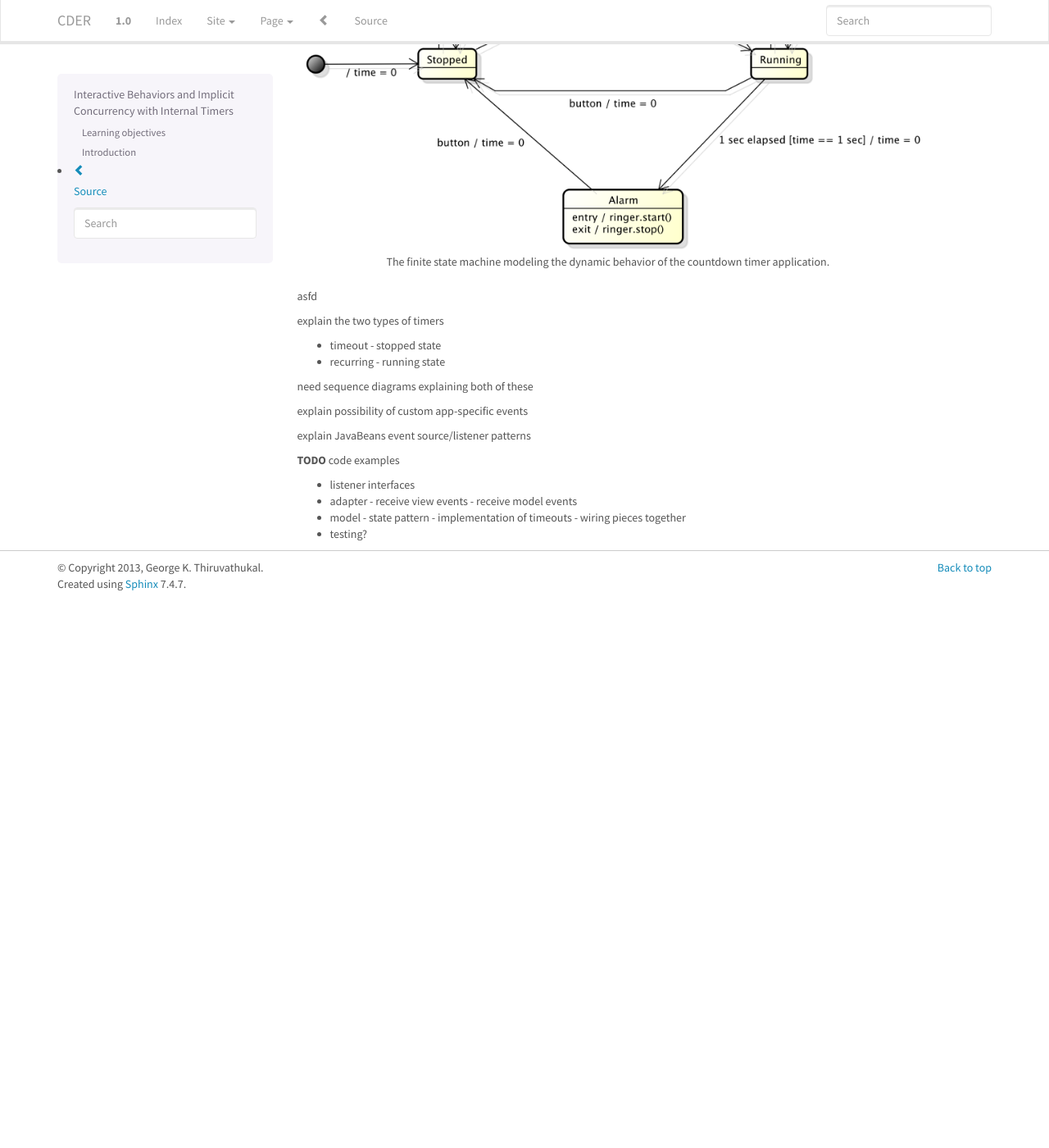
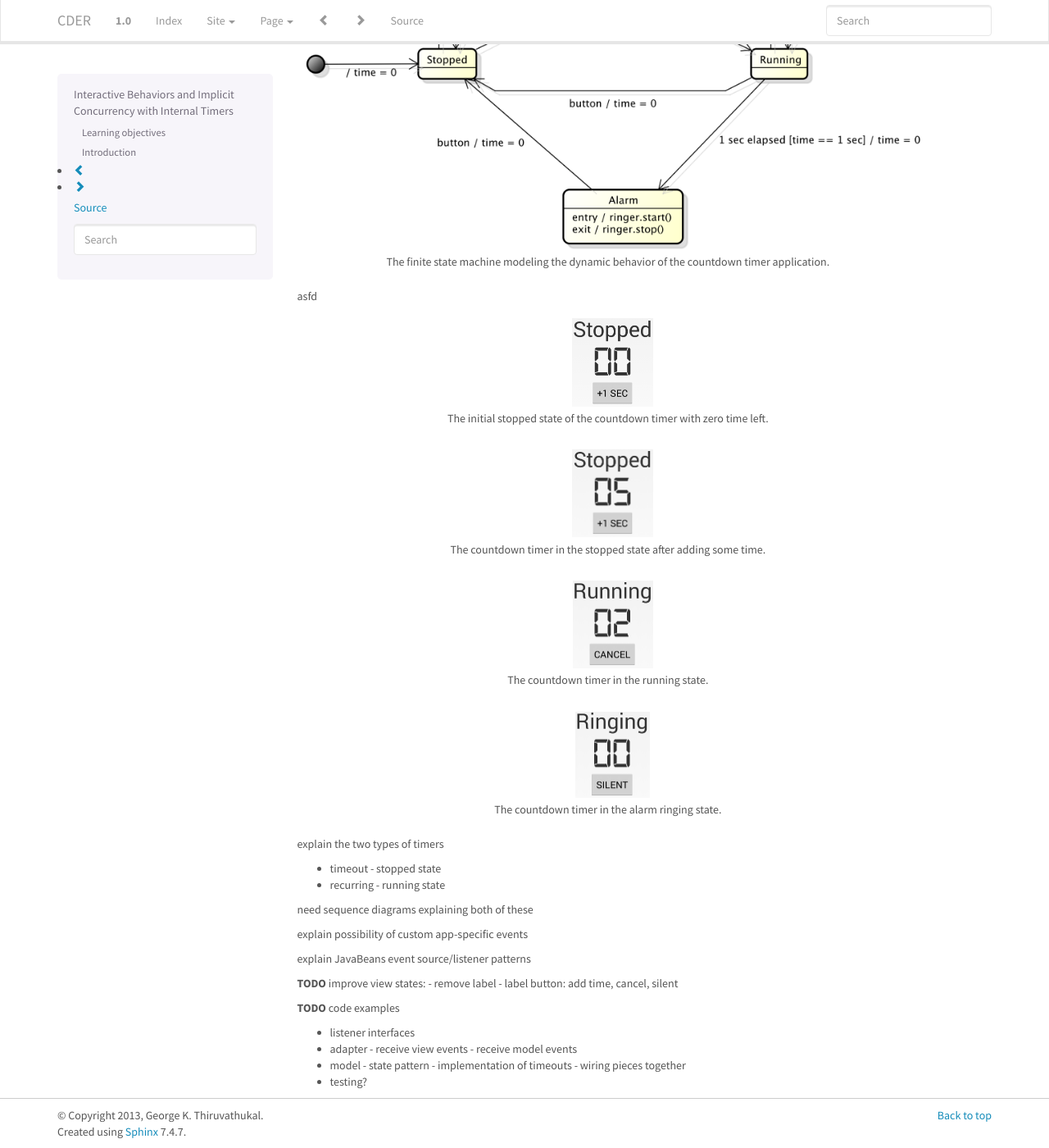
Before and after one commit to LoyolaChicagoBooks/cder, a Sphinx documentation site: the page built from source/timers.rst, in a window 1280 px wide and 1400 px high, scrolled down 2454 px. Shown: the whole window at 82% size. Built offline with Sphinx 7.4.7, drawn with Linux system fonts in a browser that asks for light colours; pages that are not in the unit, such as notebooks, are missing from menus; before the commit the page ends 3186 px from its top, so only the background shows below that.

Commit message:
added countdown timer view state images

```diff
--- a/source/timers.rst
+++ b/source/timers.rst
@@ -61,6 +61,31 @@ asdf
 
 asfd
 
+.. figure:: images/CountdownTimerStoppedZero.png
+   :alt: Countdown Timer stopped state with zero time
+   :scale: 50%
+
+   The initial stopped state of the countdown timer with zero time left.
+
+.. figure:: images/CountdownTimerStoppedNonzero.png
+   :alt: Countdown Timer stopped state with zero time
+   :scale: 50%
+
+   The countdown timer in the stopped state after adding some time.
+
+.. figure:: images/CountdownTimerRunning.png
+   :alt: Countdown Timer stopped state with zero time
+   :scale: 50%
+
+   The countdown timer in the running state.
+
+.. figure:: images/CountdownTimerRinging.png
+   :alt: Countdown Timer in the alarm state
+   :scale: 50%
+
+   The countdown timer in the alarm ringing state.
+
+
 explain the two types of timers
 
 - timeout - stopped state
@@ -74,6 +99,10 @@ explain possibility of custom app-specific events
 explain JavaBeans event source/listener patterns
 
 
+**TODO** improve view states:
+- remove label
+- label button: add time, cancel, silent
+
 
 **TODO** code examples
 
```
Also changed, not shown: source/activities.rst (added, +13 -0 lines), source/distributed.rst (added, +16 -0 lines), source/images/CountdownTimerRinging.png (added), source/images/CountdownTimerRunning.png (added), source/images/CountdownTimerStoppedNonzero.png (added), source/images/CountdownTimerStoppedZero.png (added).
